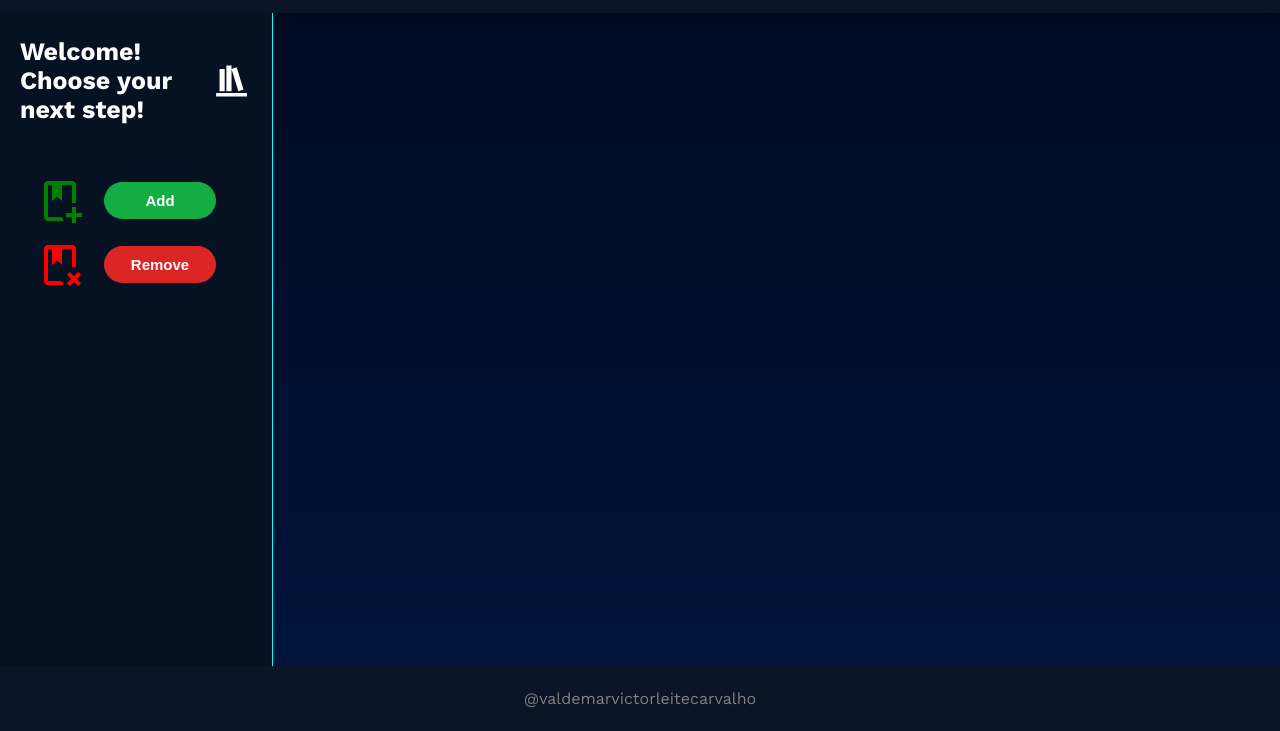
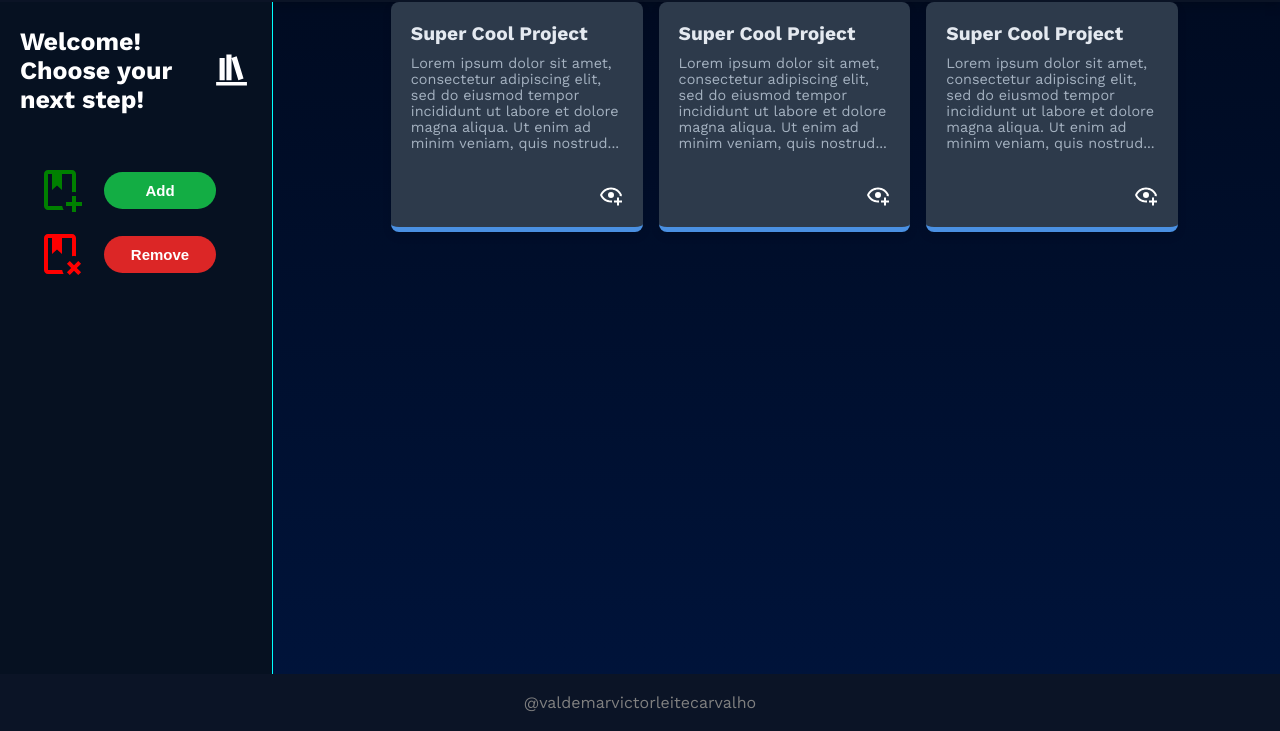
Before and after one commit to valdemarvictorleitecarvalho/MyBookList, a plain HTML site: page src/index.html in a window 1280 px wide. Shown: the part 69-800 px from the top of the page. Drawn offline with nearby package versions, Linux system fonts and the light colour scheme.

Commit message:
Put Cards

```diff
--- a/src/index.html
+++ b/src/index.html
@@ -42,9 +42,42 @@
             </div>
         </div>
 
-        <div class="books-display">
+        <div class="main-content">
+            <div class="books-display">
+            <div class="card">
+                <p class="title">Super Cool Project</p>
+                <p>Lorem ipsum dolor sit amet, consectetur adipiscing elit, sed do eiusmod tempor incididunt ut labore et dolore magna aliqua. Ut enim ad minim veniam, quis nostrud...</p>
+                <div class="icons-card">
+                    <svg xmlns="http://www.w3.org/2000/svg" viewBox="0 0 24 24" fill="white">
+                        <title>eye-plus-outline</title>
+                        <path d="M12,4.5C7,4.5 2.73,7.61 1,12C2.73,16.39 7,19.5 12,19.5C12.36,19.5 12.72,19.5 13.08,19.45C13.03,19.13 13,18.82 13,18.5C13,18.14 13.04,17.78 13.1,17.42C12.74,17.46 12.37,17.5 12,17.5C8.24,17.5 4.83,15.36 3.18,12C4.83,8.64 8.24,6.5 12,6.5C15.76,6.5 19.17,8.64 20.82,12C20.7,12.24 20.56,12.45 20.43,12.68C21.09,12.84 21.72,13.11 22.29,13.5C22.56,13 22.8,12.5 23,12C21.27,7.61 17,4.5 12,4.5M12,9A3,3 0 0,0 9,12A3,3 0 0,0 12,15A3,3 0 0,0 15,12A3,3 0 0,0 12,9M18,14.5V17.5H15V19.5H18V22.5H20V19.5H23V17.5H20V14.5H18Z" />
+                    </svg>
+                </div>
+            </div>
+            <div class="card">
+                <p class="title">Super Cool Project</p>
+                <p>Lorem ipsum dolor sit amet, consectetur adipiscing elit, sed do eiusmod tempor incididunt ut labore et dolore magna aliqua. Ut enim ad minim veniam, quis nostrud...</p>
+                <div class="icons-card">
+                    <svg xmlns="http://www.w3.org/2000/svg" viewBox="0 0 24 24" fill="white">
+                        <title>eye-plus-outline</title>
+                        <path d="M12,4.5C7,4.5 2.73,7.61 1,12C2.73,16.39 7,19.5 12,19.5C12.36,19.5 12.72,19.5 13.08,19.45C13.03,19.13 13,18.82 13,18.5C13,18.14 13.04,17.78 13.1,17.42C12.74,17.46 12.37,17.5 12,17.5C8.24,17.5 4.83,15.36 3.18,12C4.83,8.64 8.24,6.5 12,6.5C15.76,6.5 19.17,8.64 20.82,12C20.7,12.24 20.56,12.45 20.43,12.68C21.09,12.84 21.72,13.11 22.29,13.5C22.56,13 22.8,12.5 23,12C21.27,7.61 17,4.5 12,4.5M12,9A3,3 0 0,0 9,12A3,3 0 0,0 12,15A3,3 0 0,0 15,12A3,3 0 0,0 12,9M18,14.5V17.5H15V19.5H18V22.5H20V19.5H23V17.5H20V14.5H18Z" />
+                    </svg>
+                </div>
+            </div>
+            <div class="card">
+                <p class="title">Super Cool Project</p>
+                <p>Lorem ipsum dolor sit amet, consectetur adipiscing elit, sed do eiusmod tempor incididunt ut labore et dolore magna aliqua. Ut enim ad minim veniam, quis nostrud...</p>
+                <div class="icons-card">
+                    <svg xmlns="http://www.w3.org/2000/svg" viewBox="0 0 24 24" fill="white">
+                        <title>eye-plus-outline</title>
+                        <path d="M12,4.5C7,4.5 2.73,7.61 1,12C2.73,16.39 7,19.5 12,19.5C12.36,19.5 12.72,19.5 13.08,19.45C13.03,19.13 13,18.82 13,18.5C13,18.14 13.04,17.78 13.1,17.42C12.74,17.46 12.37,17.5 12,17.5C8.24,17.5 4.83,15.36 3.18,12C4.83,8.64 8.24,6.5 12,6.5C15.76,6.5 19.17,8.64 20.82,12C20.7,12.24 20.56,12.45 20.43,12.68C21.09,12.84 21.72,13.11 22.29,13.5C22.56,13 22.8,12.5 23,12C21.27,7.61 17,4.5 12,4.5M12,9A3,3 0 0,0 9,12A3,3 0 0,0 12,15A3,3 0 0,0 15,12A3,3 0 0,0 12,9M18,14.5V17.5H15V19.5H18V22.5H20V19.5H23V17.5H20V14.5H18Z" />
+                    </svg>
+                </div>
+            </div>
+        </div>
+        </div>
 
-        </div>
+
 
         <footer class="footer">
             <p>@valdemarvictorleitecarvalho</p>
--- a/src/style.css
+++ b/src/style.css
@@ -125,6 +125,9 @@ body {
 }
 
 .books-display {
+    display: flex;
+    justify-content: center;
+    align-items: center;
     grid-column: 2 / 3;
     grid-row: 2 / 4;
 }
@@ -138,3 +141,48 @@ body {
     justify-content: center;
     align-items: center;
 }
+
+
+.card {
+    border-radius: 8px;
+    padding: 20px;
+    margin-left: 1rem;
+    margin-bottom: 1rem;
+    box-shadow: 0 4px 10px rgba(0, 0, 0, 0.1);
+    width: 25%;
+    border-bottom: 5px solid #4A90E2;
+    background-color: #2D3A4B;
+    transition: background-color 0.3s ease;
+}
+
+.card:hover {
+    background-color: #3A4A61;
+}
+
+.card .title {
+    font-size: 1.2rem;
+    font-weight: bold;
+    margin-bottom: 10px;
+    color: #E4E9F0;
+    text-align: left;
+}
+
+.card p {
+    font-size: 0.9rem;
+    color: #A5B2C1;
+    text-align: left;
+}
+
+.icons-card {
+    display: flex;
+    justify-content: flex-end;
+    gap: 20px;
+    margin-top: 2rem;
+    margin-bottom: 0;
+}
+
+.card svg {
+    width: 24px;
+    height: 24px;
+    cursor: pointer;
+}
```
